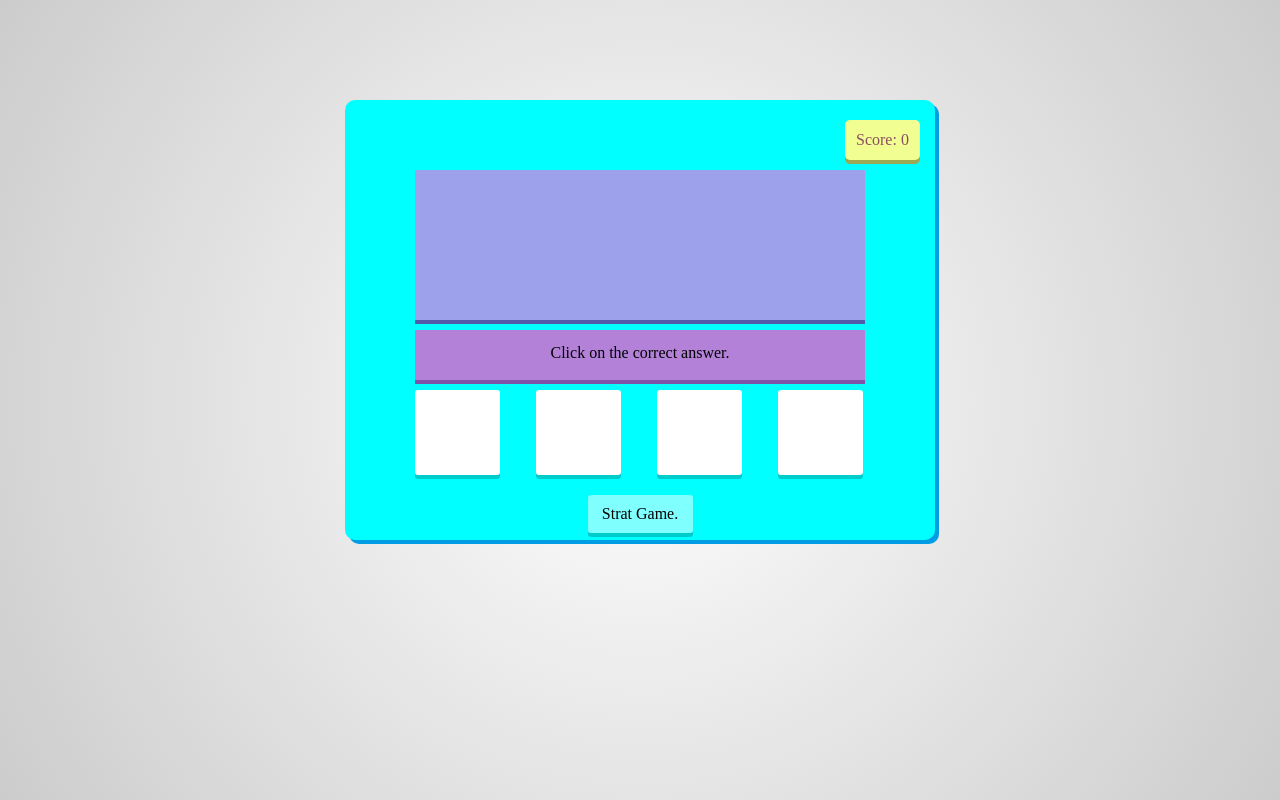
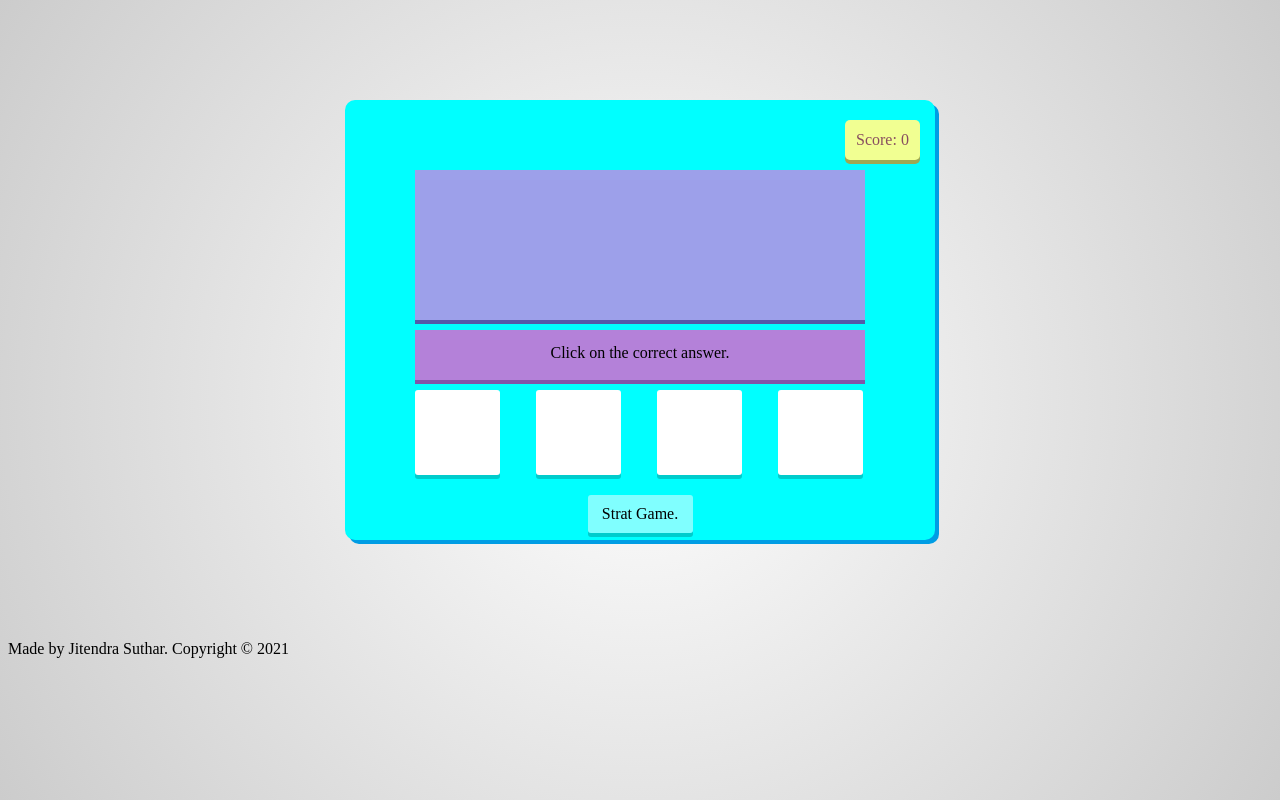
Before and after one commit to jitendrasuthar1998/math_game, a plain HTML site: page index.html in a window 1280 px wide. Drawn offline with Linux system fonts and the light colour scheme.

Commit message:
Update index.html

```diff
--- a/index.html
+++ b/index.html
@@ -45,5 +45,10 @@
     <script src="javascript.js"></script>
         </body>
 
+<footer class="footer">
+                <div>
+                    <p>Made by Jitendra Suthar. Copyright &copy; 2021</p>
+                </div>
+            </footer>
 
 </html>
```
